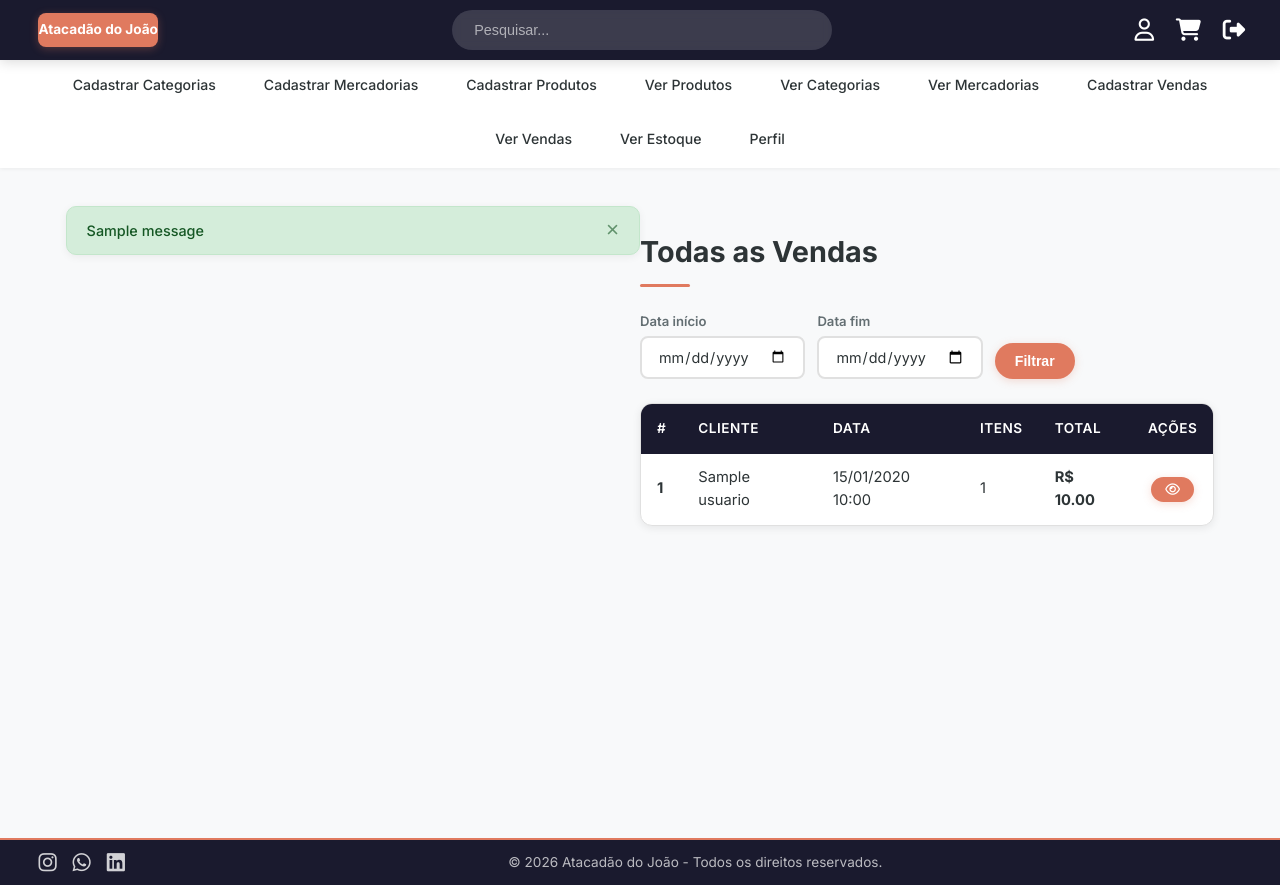
After one commit to JoaoOtavio13/Vendas, a Django app: page /vendas/ in a window 1280 px wide. The commit adds this page. Run offline with Django 5.2, Linux system fonts and the light colour scheme; a user stored in the database is signed in; tables that the repository leaves empty hold one stand-in row (values such as "Sample post"); one stand-in notice (Sample message) is shown.

Commit message:
feat: add sales listing page, inventory CRUD, and sale validation
- Add sales listing view with date filter and pagination (/vendas/)
- Create inventory (Estoque) CRUD with forms, views, templates and routes
- Add inventory navigation link in admin menu
- Implement stock validation with friendly error messages in base template
- Auto-delete empty sales when no product can be added due to insufficient stock
- Add Django messages display block in base.html with styled alerts
- Add CSS styles for data table, messages/alerts, and filter form
- Ensure VendaProdutoForm requires a product selection
- Ensure VendaForm requires a client selection

```diff
--- a/Vendas/static/Vendas/css/style.css
+++ b/Vendas/static/Vendas/css/style.css
@@ -643,6 +643,136 @@ select.form-control {
     }
 }
 
+/* ========== TABLE ========== */
+.table-wrap {
+    overflow-x: auto;
+    background: var(--card);
+    border-radius: var(--radius);
+    box-shadow: var(--shadow);
+    border: 1px solid var(--line);
+}
+
+.vendas-table {
+    width: 100%;
+    border-collapse: collapse;
+    font-size: 0.92rem;
+}
+
+.vendas-table thead {
+    background: var(--header);
+    color: #fff;
+}
+
+.vendas-table th {
+    padding: 14px 16px;
+    text-align: left;
+    font-weight: 600;
+    font-size: 0.85rem;
+    letter-spacing: 0.5px;
+    text-transform: uppercase;
+}
+
+.vendas-table td {
+    padding: 12px 16px;
+    border-bottom: 1px solid var(--line);
+    vertical-align: middle;
+}
+
+.vendas-table tbody tr:hover {
+    background: rgba(224, 122, 95, 0.04);
+}
+
+.vendas-table tbody tr:last-child td {
+    border-bottom: none;
+}
+
+.actions-cell {
+    text-align: center;
+}
+
+.btn-sm {
+    padding: 6px 14px;
+    font-size: 0.82rem;
+    border-radius: 20px;
+    display: inline-flex;
+    align-items: center;
+    gap: 6px;
+}
+
+/* ========== MESSAGES / ALERTS ========== */
+.messages-wrap {
+    width: 100%;
+    max-width: 1100px;
+    margin: 0 auto 16px;
+    display: flex;
+    flex-direction: column;
+    gap: 8px;
+}
+
+.message {
+    display: flex;
+    align-items: center;
+    justify-content: space-between;
+    padding: 12px 20px;
+    border-radius: 10px;
+    font-size: 0.9rem;
+    font-weight: 500;
+    box-shadow: 0 2px 8px rgba(0,0,0,0.06);
+    animation: fadeInUp 0.3s ease forwards;
+}
+
+.message-success {
+    background: #d4edda;
+    color: #155724;
+    border: 1px solid #c3e6cb;
+}
+
+.message-error {
+    background: #f8d7da;
+    color: #721c24;
+    border: 1px solid #f5c6cb;
+}
+
+.message-info {
+    background: #d1ecf1;
+    color: #0c5460;
+    border: 1px solid #bee5eb;
+}
+
+.message-warning {
+    background: #fff3cd;
+    color: #856404;
+    border: 1px solid #ffeaa7;
+}
+
+.message-close {
+    background: none;
+    border: none;
+    font-size: 1.4rem;
+    line-height: 1;
+    cursor: pointer;
+    opacity: 0.6;
+    transition: opacity 0.2s;
+    color: inherit;
+    padding: 0 0 0 12px;
+}
+
+.message-close:hover {
+    opacity: 1;
+}
+
+.filter-group {
+    display: flex;
+    flex-direction: column;
+    gap: 4px;
+}
+
+.filter-label {
+    font-size: 0.82rem;
+    font-weight: 600;
+    color: var(--muted);
+}
+
 /* ========== ANIMATIONS ========== */
 @keyframes fadeInUp {
     from {
--- a/Vendas/templates/html/base.html
+++ b/Vendas/templates/html/base.html
@@ -36,6 +36,7 @@
             <a href="/mercadorias/">Ver Mercadorias</a>
             <a href="/venda/criar/">Cadastrar Vendas</a>
             <a href="/vendas/">Ver Vendas</a>
+            <a href="/estoque/">Ver Estoque</a>
             <a href="/perfil/">Perfil</a>
         {% elif user.is_authenticated %}
             <a href="/">Início</a>
@@ -48,6 +49,16 @@
         {% endif %}
     </nav>
     <main class="page-shell">
+        {% if messages %}
+            <div class="messages-wrap">
+                {% for message in messages %}
+                    <div class="message message-{{ message.tags }}">
+                        <span>{{ message }}</span>
+                        <button class="message-close" onclick="this.parentElement.remove()">&times;</button>
+                    </div>
+                {% endfor %}
+            </div>
+        {% endif %}
         {% block content %}{% endblock %}
     </main>
     <footer class="footer-bar">
--- /dev/null
+++ b/Vendas/templates/html/lista_vendas.html
@@ -0,0 +1,80 @@
+{% extends 'html/base.html' %}
+
+{% block title %}Vendas - Atacadão do João{% endblock %}
+
+{% block content %}
+    <section class="showcase">
+        <div class="page-title">Todas as Vendas</div>
+
+        <!-- Filtro por data -->
+        <form method="GET" class="filter-form" style="display: flex; gap: 12px; align-items: flex-end; flex-wrap: wrap; margin-bottom: 24px;">
+            <div class="filter-group">
+                <label for="data_inicio" class="filter-label">Data início</label>
+                <input type="date" id="data_inicio" name="data_inicio" value="{{ data_inicio }}" class="form-control" style="width: auto;">
+            </div>
+            <div class="filter-group">
+                <label for="data_fim" class="filter-label">Data fim</label>
+                <input type="date" id="data_fim" name="data_fim" value="{{ data_fim }}" class="form-control" style="width: auto;">
+            </div>
+            <button type="submit" class="btn">Filtrar</button>
+            {% if data_inicio or data_fim %}
+                <a href="{% url 'lista_vendas' %}" class="btn" style="background: #636e72;">Limpar</a>
+            {% endif %}
+        </form>
+
+        <!-- Tabela de vendas -->
+        <div class="table-wrap">
+            <table class="vendas-table">
+                <thead>
+                    <tr>
+                        <th>#</th>
+                        <th>Cliente</th>
+                        <th>Data</th>
+                        <th>Itens</th>
+                        <th>Total</th>
+                        <th>Ações</th>
+                    </tr>
+                </thead>
+                <tbody>
+                    {% for venda in vendas %}
+                        <tr>
+                            <td><strong>{{ venda.id }}</strong></td>
+                            <td>{{ venda.usuario_id.nome|default:venda.usuario_id.username }}</td>
+                            <td>{{ venda.data|date:"d/m/Y H:i" }}</td>
+                            <td>{{ venda.itens.count }}</td>
+                            <td><strong>R$ {{ venda.total|floatformat:2 }}</strong></td>
+                            <td class="actions-cell">
+                                <a href="{% url 'venda_detail' venda.id %}" class="btn btn-sm" title="Ver detalhes">
+                                    <i class="fa-regular fa-eye"></i>
+                                </a>
+                            </td>
+                        </tr>
+                    {% empty %}
+                        <tr>
+                            <td colspan="6" style="text-align: center; padding: 40px; color: var(--muted);">
+                                <i class="fa-solid fa-receipt" style="font-size: 2rem; display: block; margin-bottom: 10px;"></i>
+                                Nenhuma venda encontrada
+                            </td>
+                        </tr>
+                    {% endfor %}
+                </tbody>
+            </table>
+        </div>
+
+        <!-- Paginação -->
+        {% if vendas.has_other_pages %}
+        <div class="pagination-controls" style="text-align: center; margin: 24px 0;">
+            {% if vendas.has_previous %}
+                <a class="btn" href="?page={{ vendas.previous_page_number }}{% if data_inicio %}&data_inicio={{ data_inicio }}{% endif %}{% if data_fim %}&data_fim={{ data_fim }}{% endif %}">Anterior</a>
+            {% endif %}
+            <span class="meta" style="margin: 0 15px;">
+                Página {{ vendas.number }} de {{ vendas.paginator.num_pages }}
+                <span class="muted">({{ vendas.paginator.count }} vendas)</span>
+            </span>
+            {% if vendas.has_next %}
+                <a class="btn" href="?page={{ vendas.next_page_number }}{% if data_inicio %}&data_inicio={{ data_inicio }}{% endif %}{% if data_fim %}&data_fim={{ data_fim }}{% endif %}">Próxima</a>
+            {% endif %}
+        </div>
+        {% endif %}
+    </section>
+{% endblock %}
--- a/Vendas/urls.py
+++ b/Vendas/urls.py
@@ -30,7 +30,11 @@ urlpatterns = [
     path('produto/filtrar/', filtrar_produtos, name='filtrar_produtos'),
     path('perfil/', perfil, name='perfil'),
     path('venda/<int:pk>/', VendaDetailView.as_view(), name='venda_detail'),
+    path('vendas/', lista_vendas, name='lista_vendas'),
     path('venda/criar/', criar_venda, name='criar_venda'),
     path('venda/<int:pk>/editar/', editar_venda, name='editar_venda'),
+    path('estoque/', lista_estoque, name='lista_estoque'),
+    path('estoque/criar/', criar_estoque, name='criar_estoque'),
+    path('estoque/<int:estoque_id>/editar/', editar_estoque, name='editar_estoque'),
     path('api/register/', api_register, name='api_register'),
 ]
--- a/Vendas/views.py
+++ b/Vendas/views.py
@@ -11,6 +11,7 @@ from django.views.generic import ListView, DetailView
 from django.contrib.auth.mixins import LoginRequiredMixin
 from django.views.decorators.csrf import csrf_exempt
 from django.http import JsonResponse, HttpResponse
+from django.core.exceptions import ValidationError
 import json
 from django.db import transaction
 # Create your views here.
@@ -118,9 +119,17 @@ def editar_venda(request, pk):
             item = form.save(commit=False)
             if item.venda_id_id != venda.id:
                 item.venda_id = venda
-            item.save()
-            messages.success(request, 'Item adicionado à venda com sucesso!')
-            return redirect('venda_detail', pk=venda.pk)
+            try:
+                item.save()
+                messages.success(request, 'Item adicionado à venda com sucesso!')
+                return redirect('venda_detail', pk=venda.pk)
+            except ValidationError as e:
+                # Se a venda não tem nenhum item, remove a venda do banco
+                if venda.itens.count() == 0:
+                    venda.delete()
+                    messages.error(request, 'Venda cancelada — ' + (e.messages[0] if hasattr(e, 'messages') else str(e)))
+                    return redirect('criar_venda')
+                messages.error(request, e.messages[0] if hasattr(e, 'messages') else str(e))
     else:
         form = VendaProdutoForm(initial={'venda_id': venda})
 
@@ -368,13 +377,13 @@ def criar_produto(request):
 def editar_produto(request, produto_id):
     produto = get_object_or_404(Produto, id=produto_id)
     if request.method == 'POST':
-        form = ProdutoForm(request.POST, request.FILES, instance=produto)
+        form = ProdutoEditForm(request.POST, request.FILES, instance=produto)
         if form.is_valid():
             form.save()
             messages.success(request, 'Produto editado com sucesso!')
             return redirect('produtos')
     else:
-        form = ProdutoForm(instance=produto)
+        form = ProdutoEditForm(instance=produto)
     context = {
         'form': form,
         'produto': produto
@@ -403,6 +412,86 @@ def filtrar_produtos(request):
     }
     return render(request, 'html/filtrar_produtos.html', context)
 
+#CRUD de Estoque (admin)
+@login_required
+@admin_required
+def lista_estoque(request):
+    estoques = Estoque.objects.select_related('produto_id__mercadoria_id').all()
+    paginator = Paginator(estoques, 10)
+    page_number = request.GET.get('page')
+    estoques = paginator.get_page(page_number)
+    return render(request, 'html/lista_estoque.html', {'estoques': estoques})
+
+
+@login_required
+@admin_required
+def criar_estoque(request):
+    if request.method == 'POST':
+        form = EstoqueForm(request.POST)
+        if form.is_valid():
+            form.save()
+            messages.success(request, 'Estoque criado com sucesso!')
+            return redirect('lista_estoque')
+    else:
+        form = EstoqueForm()
+    return render(request, 'html/criar_estoque.html', {'form': form})
+
+
+@login_required
+@admin_required
+def editar_estoque(request, estoque_id):
+    estoque = get_object_or_404(Estoque, id=estoque_id)
+    if request.method == 'POST':
+        form = EstoqueForm(request.POST, instance=estoque)
+        if form.is_valid():
+            form.save()
+            messages.success(request, 'Estoque atualizado com sucesso!')
+            return redirect('lista_estoque')
+    else:
+        form = EstoqueForm(instance=estoque)
+    return render(request, 'html/editar_estoque.html', {'form': form, 'estoque': estoque})
+
+#Listagem de todas as vendas (admin)
+@login_required
+@admin_required
+def lista_vendas(request):
+    from datetime import datetime, date
+
+    vendas = Venda.objects.all().order_by('-data')
+
+    # Filtro por data (GET parameters: data_inicio e data_fim)
+    data_inicio = request.GET.get('data_inicio', '').strip()
+    data_fim = request.GET.get('data_fim', '').strip()
+
+    try:
+        if data_inicio:
+            data_inicio_parsed = datetime.strptime(data_inicio, '%Y-%m-%d').date()
+            vendas = vendas.filter(data__gte=data_inicio_parsed)
+    except (ValueError, TypeError):
+        data_inicio = ''
+
+    try:
+        if data_fim:
+            data_fim_parsed = datetime.strptime(data_fim, '%Y-%m-%d').date()
+            from datetime import timedelta
+            # data_fim deve incluir todo o dia, então vamos até o final do dia
+            data_fim_end = datetime.combine(data_fim_parsed, datetime.max.time())
+            vendas = vendas.filter(data__lte=data_fim_end)
+    except (ValueError, TypeError):
+        data_fim = ''
+
+    paginator = Paginator(vendas, 10)
+    page_number = request.GET.get('page')
+    vendas_page = paginator.get_page(page_number)
+
+    context = {
+        'vendas': vendas_page,
+        'data_inicio': data_inicio,
+        'data_fim': data_fim,
+    }
+    return render(request, 'html/lista_vendas.html', context)
+
+
 #perfil do usuário
 @login_required
 def perfil(request):
```
Also changed, not shown: Vendas/forms.py (+24 -0 lines), Vendas/templates/html/criar_estoque.html (added, +22 -0 lines), Vendas/templates/html/editar_estoque.html (added, +22 -0 lines), Vendas/templates/html/lista_estoque.html (added, +74 -0 lines).
